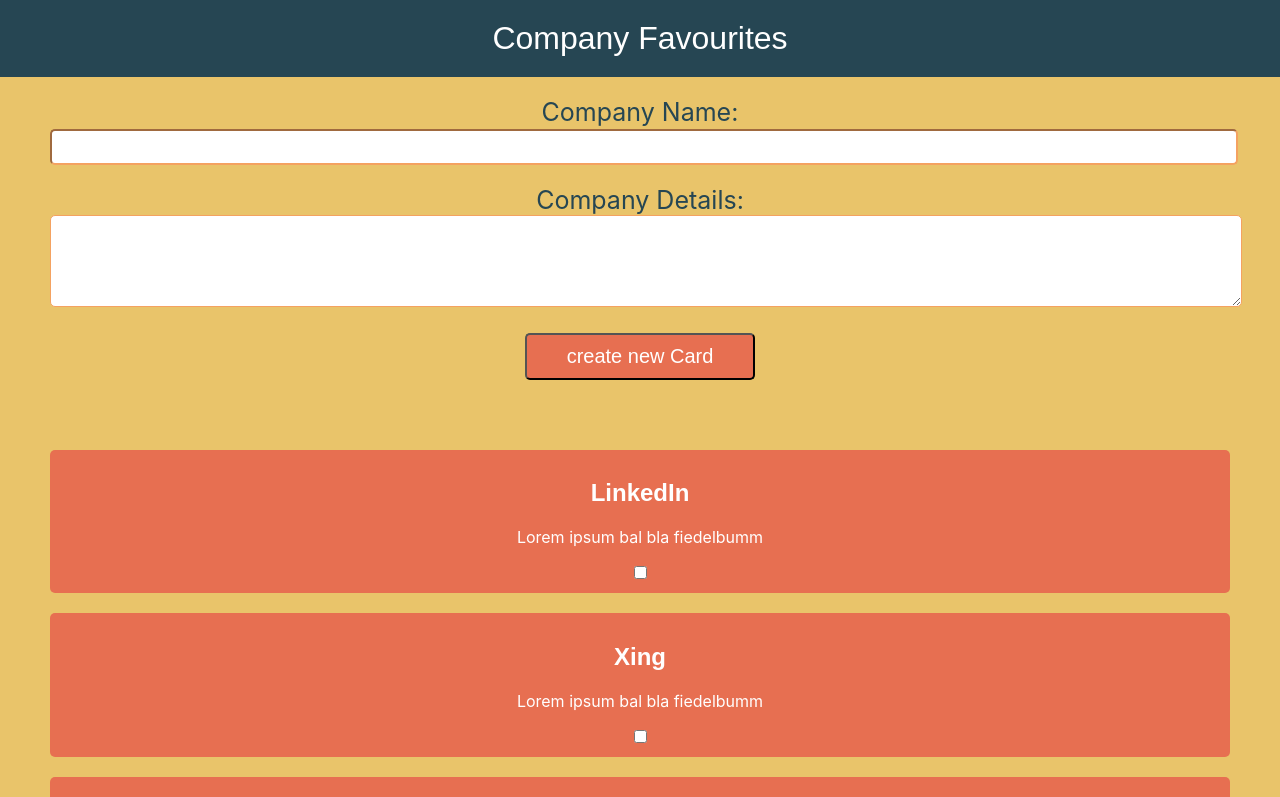
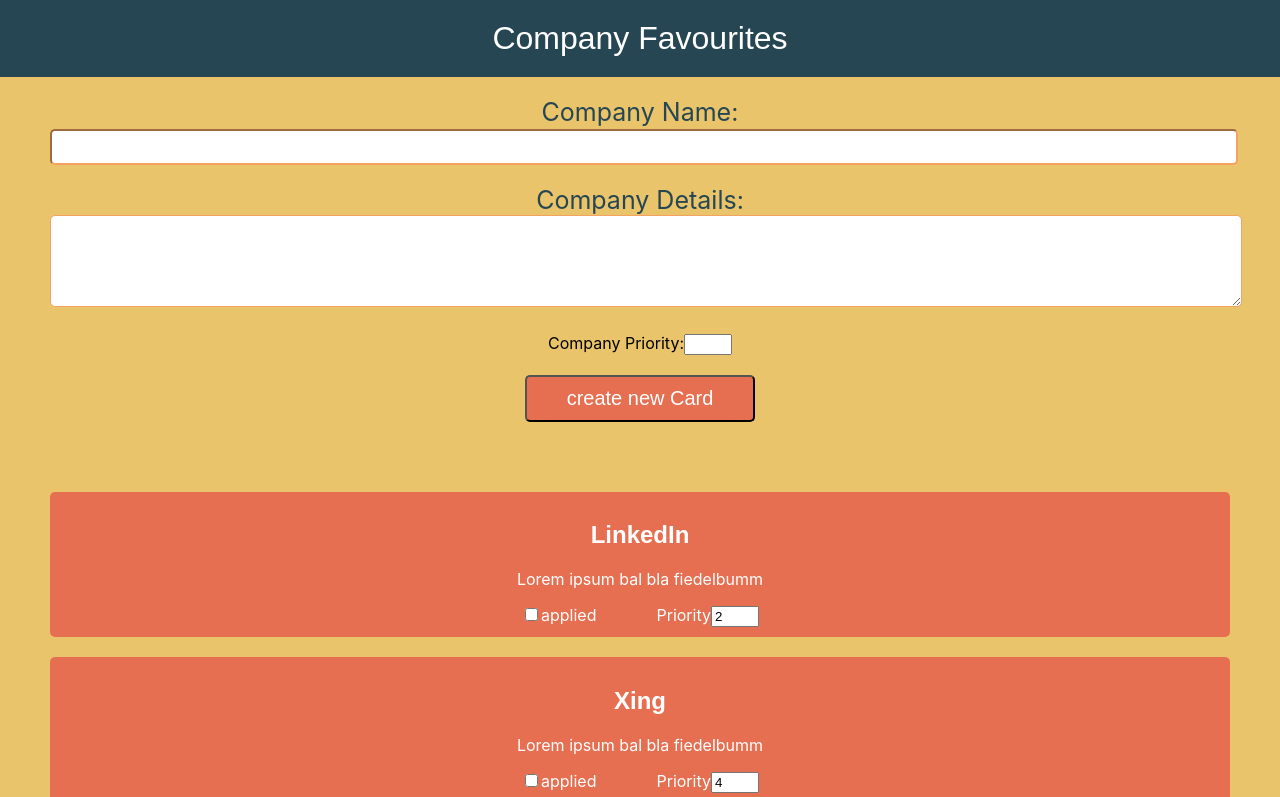
Before and after one commit to ronnyleibham/company-favourite, a React (Vite) app: page / in a window 1280 px wide. Shown: the top 797 px of the page. Built offline with nearby package versions, Linux system fonts and the light colour scheme.

Commit message:
Add Priority Functionality

```diff
--- a/src/app/App.tsx
+++ b/src/app/App.tsx
@@ -9,23 +9,33 @@
     {
       title: 'LinkedIn',
       description: 'Lorem ipsum bal bla fiedelbumm',
+      priority: 2,
     },
     {
       title: 'Xing',
       description: 'Lorem ipsum bal bla fiedelbumm',
+      priority: 4,
     },
     {
       title: 'Apple Europe',
       description: 'Lorem ipsum bal bla fiedelbumm',
+      priority: 5,
     },
   ]);
+
+  // function updatePriority
 
   function handleSubmit(todo: {
     companyName: string;
     companyDescription: string;
+    companyPriority: number;
   }) {
     setCompanies([
-      { title: todo.companyName, description: todo.companyDescription },
+      {
+        title: todo.companyName,
+        description: todo.companyDescription,
+        priority: todo.companyPriority,
+      },
       ...companies,
     ]);
   }
@@ -38,6 +48,7 @@
         <Card
           header={singleCompany.title}
           description={singleCompany.description}
+          priority={singleCompany.priority}
         ></Card>
       ))}
     </div>
--- a/src/app/components/Card/Card.module.css
+++ b/src/app/components/Card/Card.module.css
@@ -21,3 +21,12 @@
   color: white;
   padding: 0 10px;
 }
+
+.labelChecklist {
+  color: white;
+  margin-right: 60px;
+}
+
+.labelPriority {
+  color: white;
+}
--- a/src/app/components/Card/Card.tsx
+++ b/src/app/components/Card/Card.tsx
@@ -4,9 +4,10 @@
 type CardProps = {
   header: string;
   description: string;
+  priority: number;
 };
 
-function Card({ header, description }: CardProps): JSX.Element {
+function Card({ header, description, priority }: CardProps): JSX.Element {
   const [applied, setApplied] = useState(false);
 
   function modifyApplied() {
@@ -21,8 +22,23 @@
       <p className={classes.text}>{description}</p>
       <input
         type="checkbox"
+        id="checkbox"
         className={classes.checkbox}
         onClick={modifyApplied}
+      />
+      <label className={classes.labelChecklist} htmlFor="checklist">
+        applied
+      </label>
+      <label className={classes.labelPriority} htmlFor="priority">
+        Priority
+      </label>
+      <input
+        type="number"
+        id="priority"
+        min="1"
+        max="5"
+        step="1"
+        value={priority}
       />
     </section>
   );
--- a/src/app/components/Form/Form.tsx
+++ b/src/app/components/Form/Form.tsx
@@ -2,18 +2,24 @@
 import classes from './Form.module.css';
 
 type FormProps = {
-  onSubmit: (todo: { companyName: string; companyDescription: string }) => void;
+  onSubmit: (todo: {
+    companyName: string;
+    companyDescription: string;
+    companyPriority: number;
+  }) => void;
 };
 
 function Form({ onSubmit }: FormProps): JSX.Element {
   const [companyName, setCompanyName] = useState('');
   const [companyDescription, setCompanyDescription] = useState('');
+  const [companyPriority, setCompanyPriority] = useState<number>(0);
 
   function handleSubmit(event: React.FormEvent<HTMLFormElement>) {
     event.preventDefault();
-    onSubmit({ companyName, companyDescription });
+    onSubmit({ companyName, companyDescription, companyPriority });
     setCompanyName('');
     setCompanyDescription('');
+    setCompanyPriority(0);
   }
 
   return (
@@ -36,6 +42,16 @@
           onChange={(event) => setCompanyDescription(event.target.value)}
         ></textarea>
       </label>
+      <label className={classes.priority}>
+        Company Priority:
+        <input
+          type="number"
+          min="1"
+          max="5"
+          step="1"
+          onChange={(event) => setCompanyPriority(event.target.valueAsNumber)}
+        />
+      </label>
       <label>
         <input
           className={classes.submit}
```
